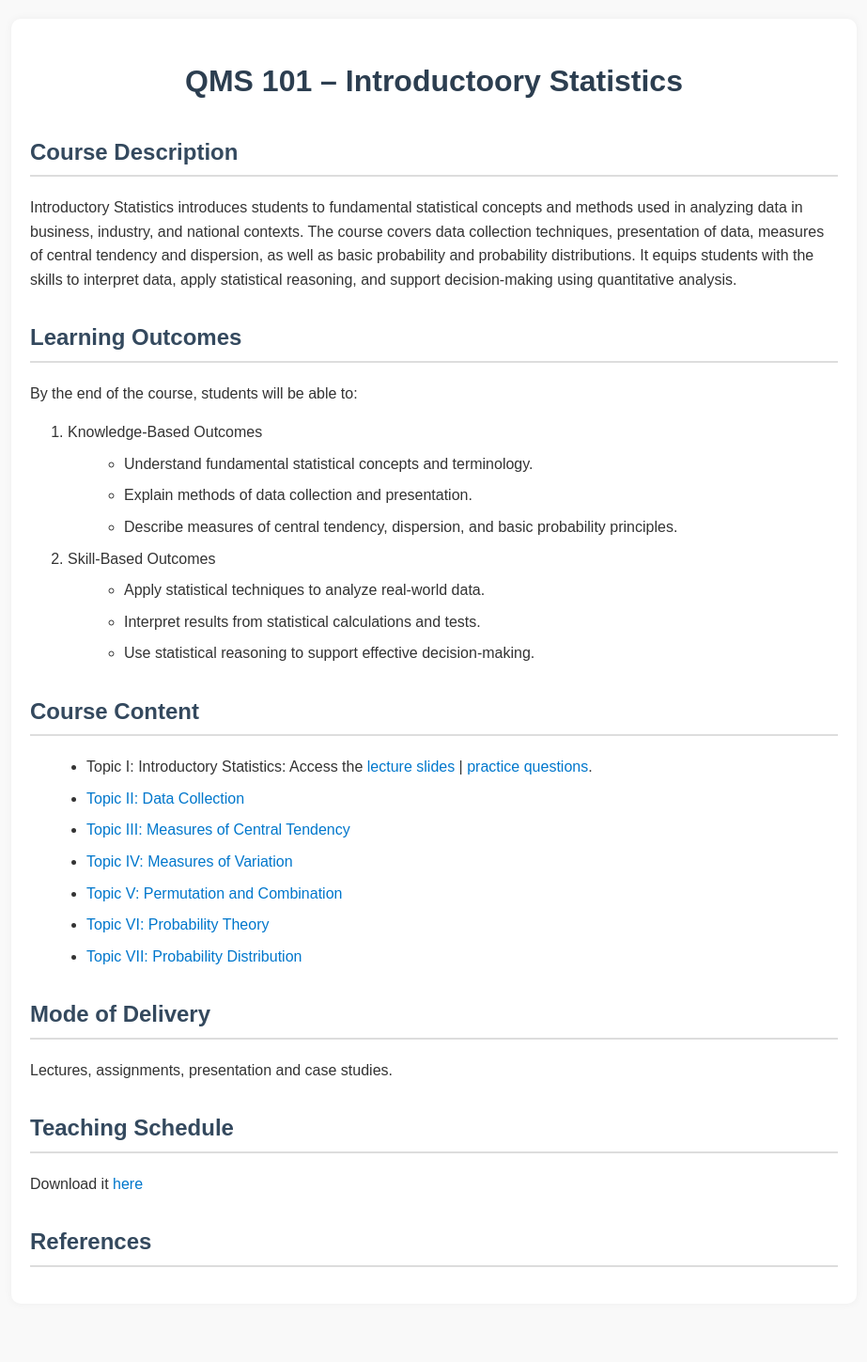
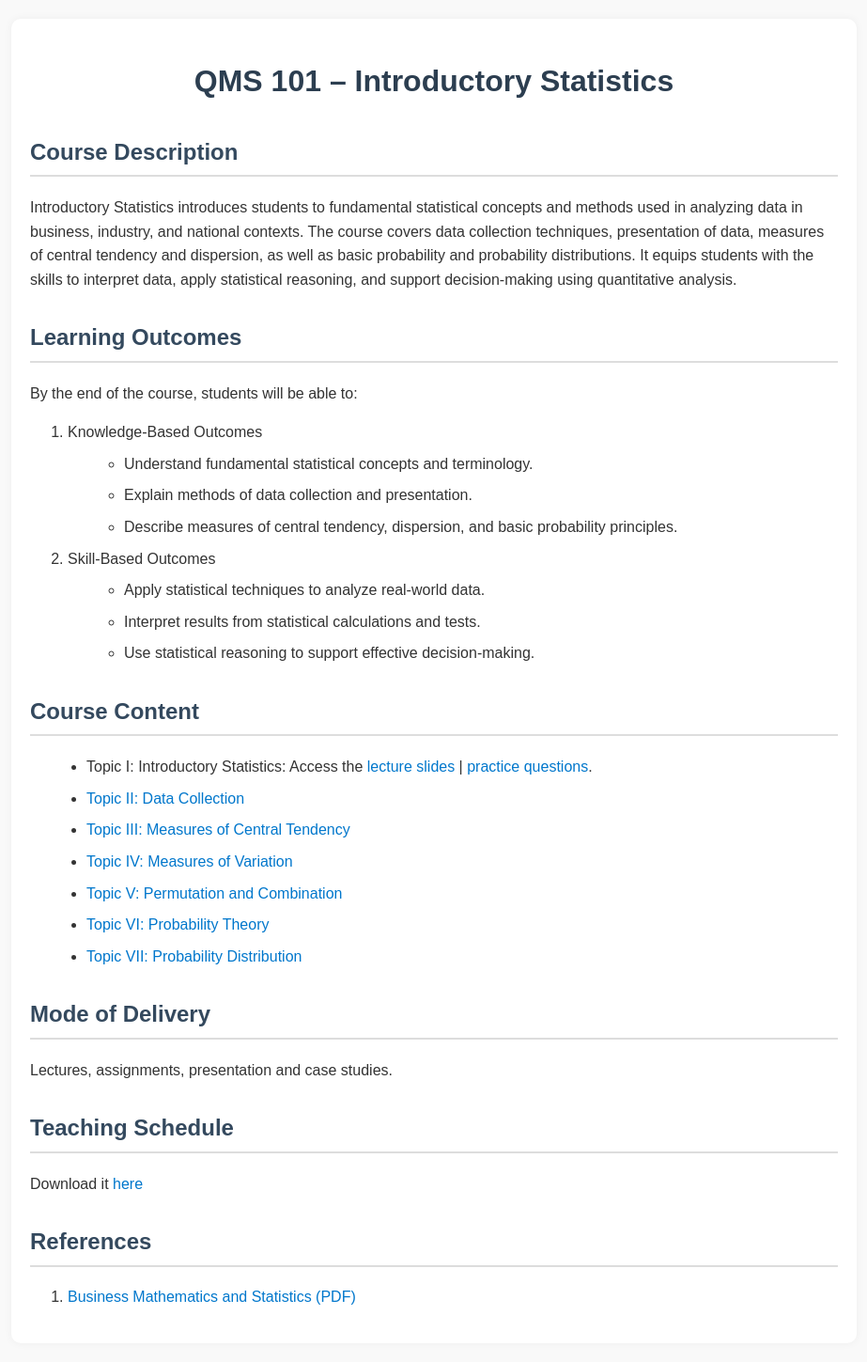
Before and after one commit to FomeA/FomeA.github.io, a Jekyll site: the page _teaching/qms101/index.html, which Jekyll copies as it is, in a window 1280 px wide. Shown: the whole page at 94% size, without its empty margins (178-1101 px from the left). Built offline with Jekyll 4.4.1, drawn with Linux system fonts in a browser that asks for light colours; before the commit the page ends 1407 px from its top, so only the background shows below that.

Commit message:
Update index.html

```diff
--- a/_teaching/qms101/index.html
+++ b/_teaching/qms101/index.html
@@ -58,7 +58,7 @@
 
 <div class="container">
 
-  <h1>QMS 101 – Introductoory Statistics</h1>
+  <h1>QMS 101 – Introductory Statistics</h1>
 
   <h2>Course Description</h2>
   <p>
@@ -106,6 +106,11 @@
 
 
   <h2>References</h2>
+<ol>
+  <li><a href="https://www.defence.lk/upload/ebooks/Business%20Mathematics%20and%20Statistics.pdf" target="_blank">
+      Business Mathematics and Statistics (PDF) </a> </li>
+
+</ol>
 
 </div>
 </body>
```
